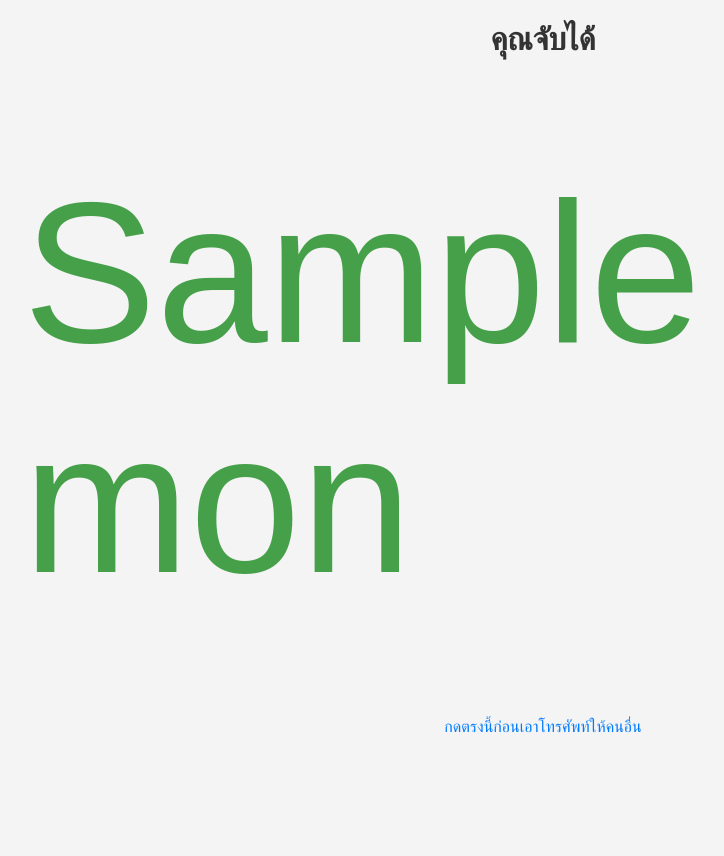
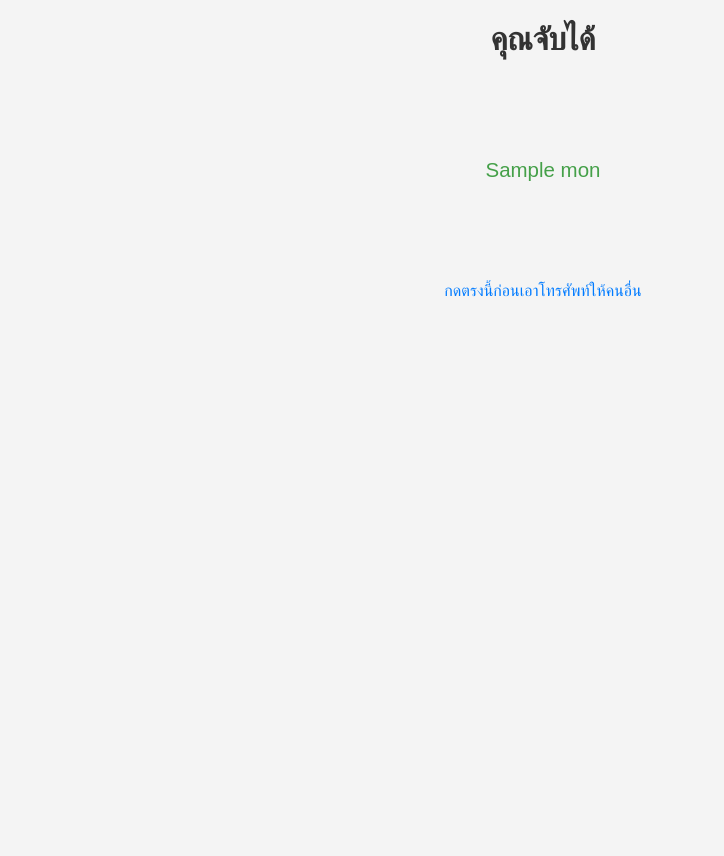
Before and after one commit to nontawic01/buddyyy, a Flask app: template templates/draw.html in a window 1280 px wide. Shown: the whole page, without its empty margins (97-821 px from the left). After the commit the page ends 297 px from the top, so only its background shows below. Run offline with Flask 3, Linux system fonts and the light colour scheme; the template is opened without the code that fills it: most values are stand-ins (such as "Sample title", 1, 10 or a date in 2020).

Commit message:
Update style.css

```diff
--- a/static/style.css
+++ b/static/style.css
@@ -57,7 +57,7 @@ a:hover {
 
 .mm {
     margin: 100px;
-    font-size: 200px;
+    font-size: 1.6vw;
     color: #45a049;
     display: flex;
     align-items: center;
```
